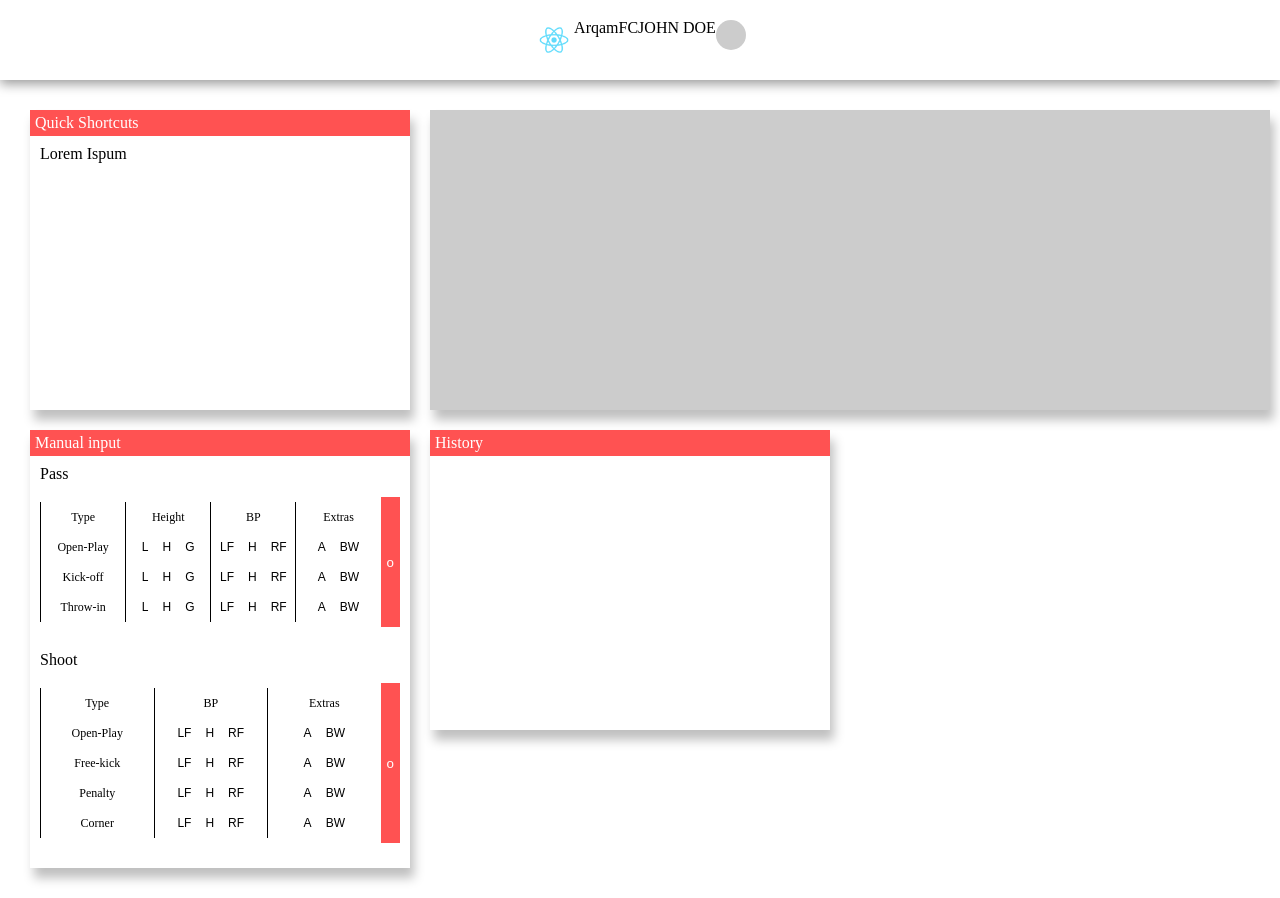
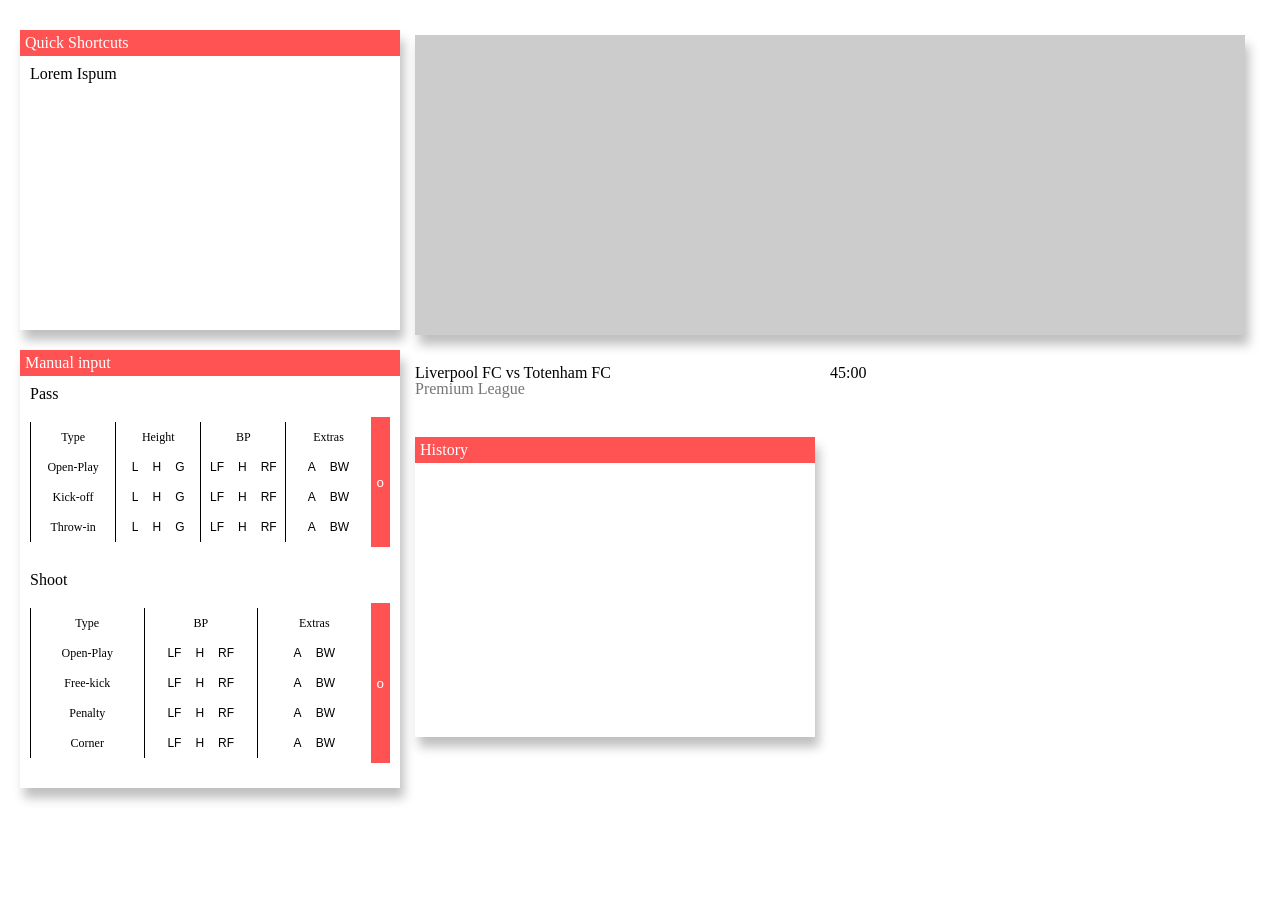
Before and after one commit to tonyraoul/ArqamFCTask, a React (Create React App) app: page / in a window 1280 px wide. After the commit the page ends 818 px from the top, so only its background shows below. Built offline with nearby package versions, Linux system fonts and the light colour scheme.

Commit message:
Add titles section

```diff
--- a/src/App.tsx
+++ b/src/App.tsx
@@ -20,7 +20,7 @@ interface AppProps {
 const App = ({ className }:AppProps) =>
     <div className={className}>
       <GlobalStyle />
-      <Header />
+      {/* <Header /> */}
       <div className='container'>
         <div className='left-column column' >
           <Card title='Quick Shortcuts'>
--- a/src/Components/Card.tsx
+++ b/src/Components/Card.tsx
@@ -7,7 +7,7 @@ ${Theme.shadow}
 min-width: 380px;
 min-height: 300px;
 max-width: 400px;
-margin: 10px;
+margin: 10px 0;
 .card-title {
    background-color: #FF5252;
    color: white;
--- a/src/Components/Header.tsx
+++ b/src/Components/Header.tsx
@@ -4,7 +4,6 @@ import styled from "styled-components";
 const Elem = styled.div`
   width: 100%;
   min-height: 20px;
-  max-width: 1280px;
   box-shadow: 0px 4px 11px rgba(0, 0, 0, 0.4);
   display: flex;
   .container {
--- a/src/Components/LeftColumn.tsx
+++ b/src/Components/LeftColumn.tsx
@@ -12,13 +12,43 @@ const Container= styled.div`
 const Section = styled.div`
   display: flex;
   flex-direction: column;
+  margin: 15px;
 `
+
+const Title = styled.h4`
+  color: black;
+`
+const SubTitle = styled.h5`
+  color: #757575;
+`
+
+const ClockSection = styled.div`
+  display: flex;
+  flex-direction: row;
+`
+const HSection = styled.div`
+  display: flex;
+  flex: 1;
+  flex-direction: column;
+`
+
 export default () => <Container>
   <Section>
     <VideoPlayer />
   </Section>
-    <Section>
-      <Card title='History'>
-      </Card>
-    </Section>
+  <Section>
+    <ClockSection>
+      <HSection>
+        <Title>Liverpool FC vs Totenham FC</Title>
+        <SubTitle>Premium League</SubTitle>
+      </HSection>
+      <HSection>
+        <Title>45:00</Title>
+      </HSection>
+    </ClockSection>
+  </Section>
+  <Section>
+    <Card title='History'>
+    </Card>
+  </Section>
 </Container>
--- a/src/Components/VideoPlayer.tsx
+++ b/src/Components/VideoPlayer.tsx
@@ -7,7 +7,6 @@ const Elem = styled.div`
   width: 100%;
   max-width: 1080px;
   height: 300px;
-  margin: 10px;
   background: #ccc;
 `
 
```
